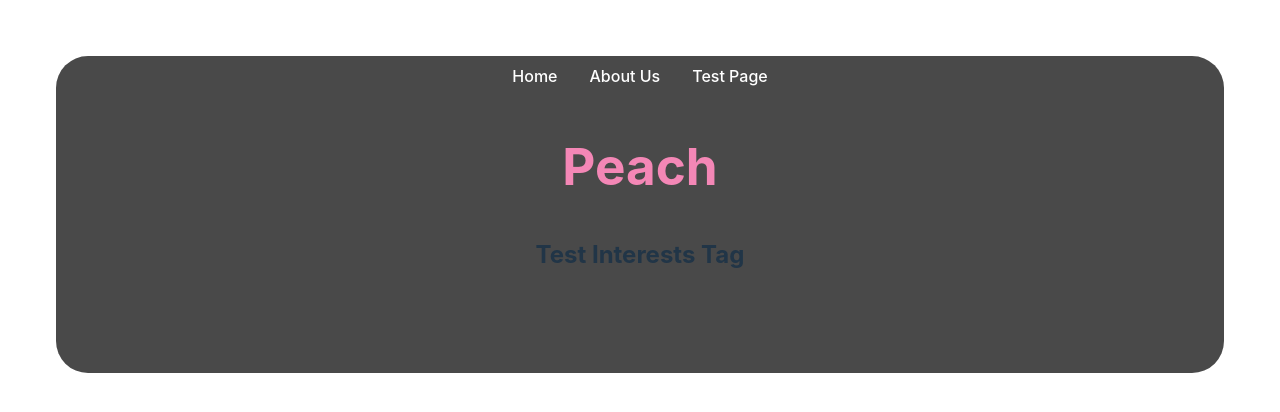
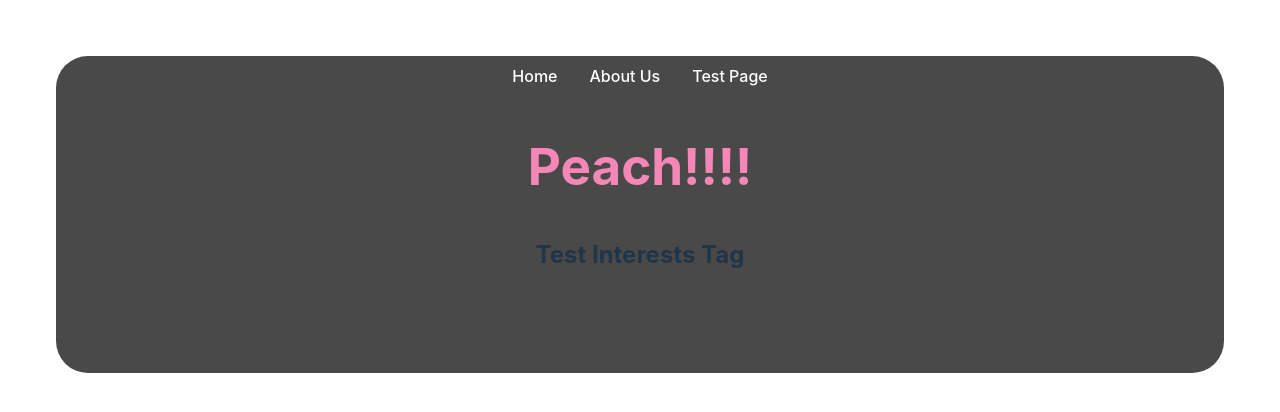
Before and after one commit to ynataliee/vercel-demo-1, a React (Vite) app in the folder application/peach/: page / in a window 1280 px wide. Shown: the top 412 px of the page. Built offline with nearby package versions, Linux system fonts and the light colour scheme.

Commit message:
changesfbea

```diff
--- a/application/peach/src/pages/Home.jsx
+++ b/application/peach/src/pages/Home.jsx
@@ -6,7 +6,7 @@ function Home(){
     return(
         <>
             <div className="home-container">
-                <h1>Peach</h1>
+                <h1>Peach!!!!</h1>
                 <h2 onClick={() => navigate('/TestInterests')}>Test Interests Tag</h2>
             </div>
         </>
```
